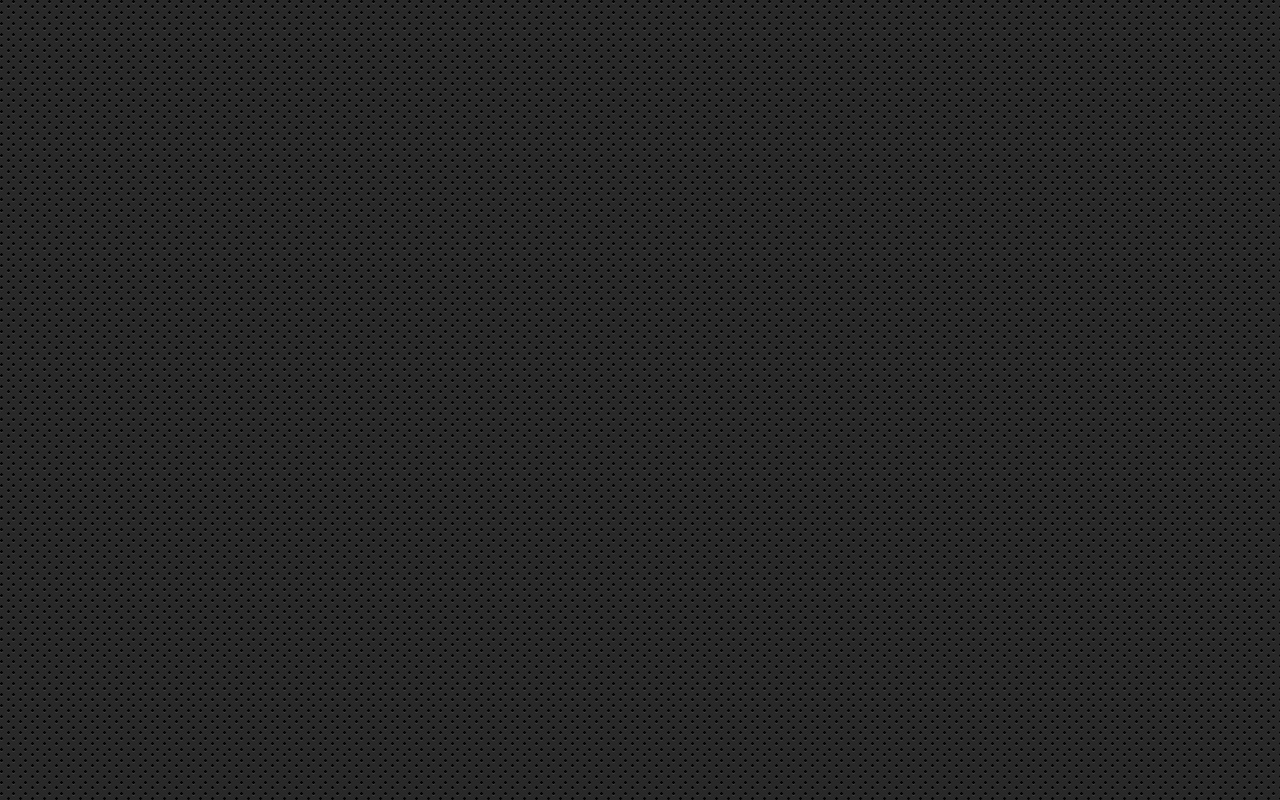
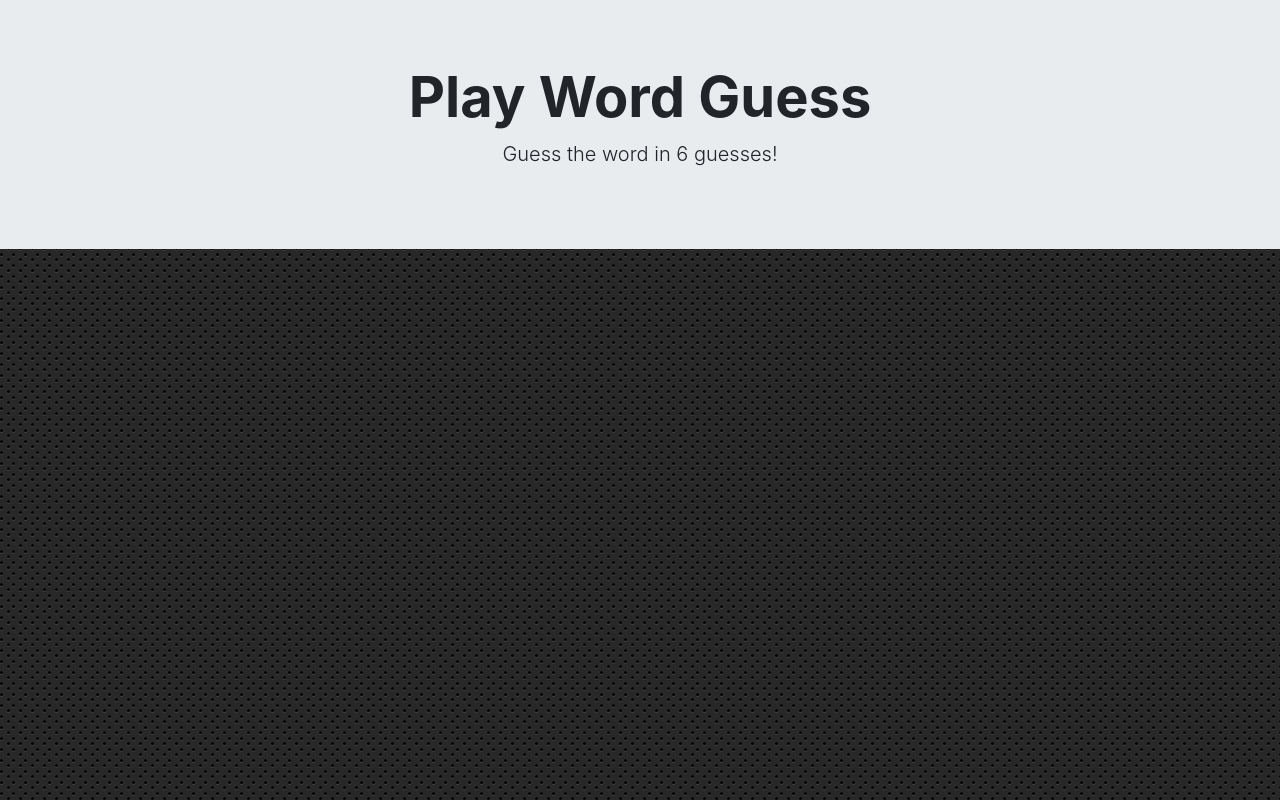
Before and after one commit to rcviets/Word-Guess-Game, a plain HTML site: page index.html in a window 1280 px wide. Drawn offline with nearby package versions, Linux system fonts and the light colour scheme.

Commit message:
jumbotron

```diff
--- a/index.html
+++ b/index.html
@@ -1,16 +1,26 @@
 <!DOCTYPE html>
 <html lang="en-us">
+
 <head>
     <meta charset="UTF-8">
     <title>Word Guess!</title>
     <link rel="stylesheet" href="https://stackpath.bootstrapcdn.com/bootstrap/4.3.1/css/bootstrap.min.css">
     <link rel="stylesheet" type="text/css" src="assets/css/style.css">
 </head>
+
 <body background="assets/images/carbon_fibre.png">
+
+    <div class="jumbotron jumbotron-fluid">
+        <div class="container">
+            <h1 class="display-4 text-center font-weight-bold">Play Word Guess</h1>
+            <p class="lead text-center">Guess the word in 6 guesses!</p>
+        </div>
+    </div>
 
 
     <script src="assets/javascript/game.js">
 
     </script>
 </body>
+
 </html>
```
Lines whose indentation alone changed are shown as unchanged.
